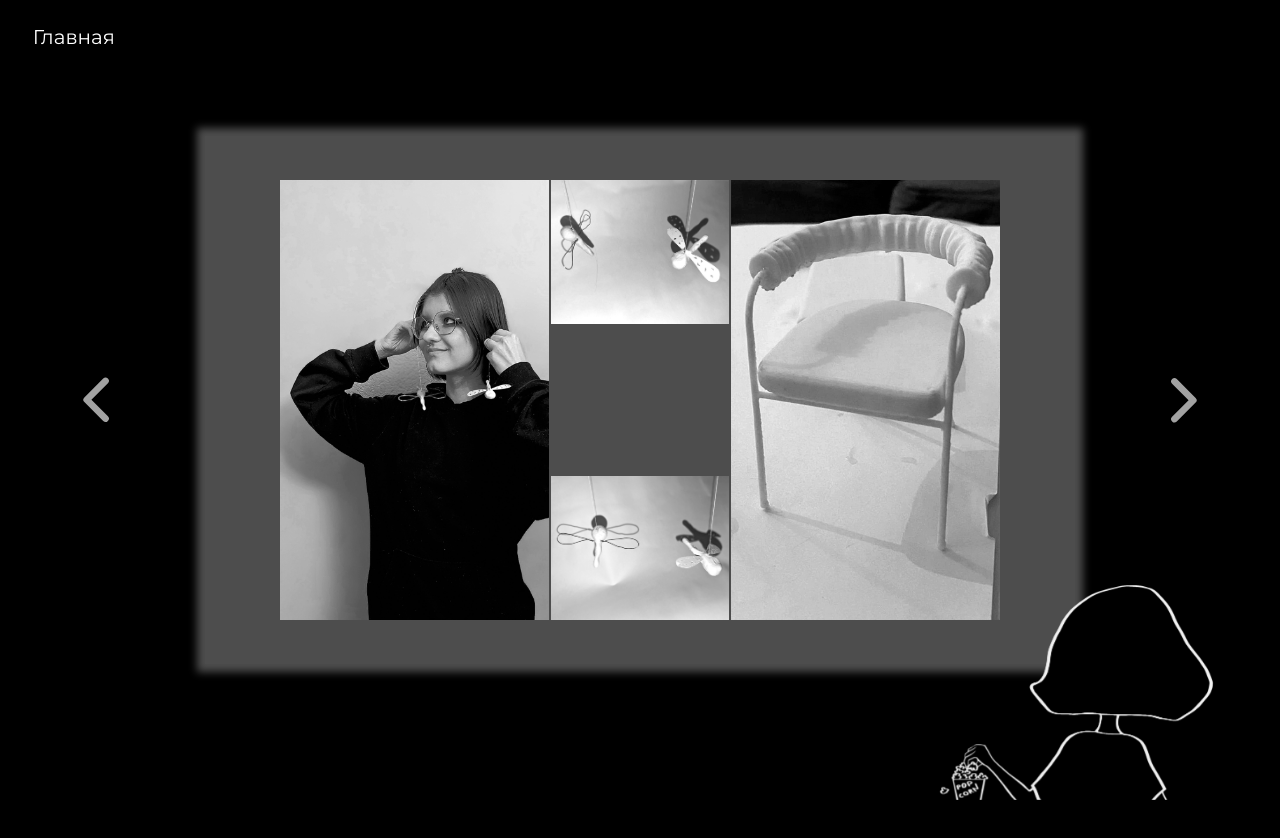
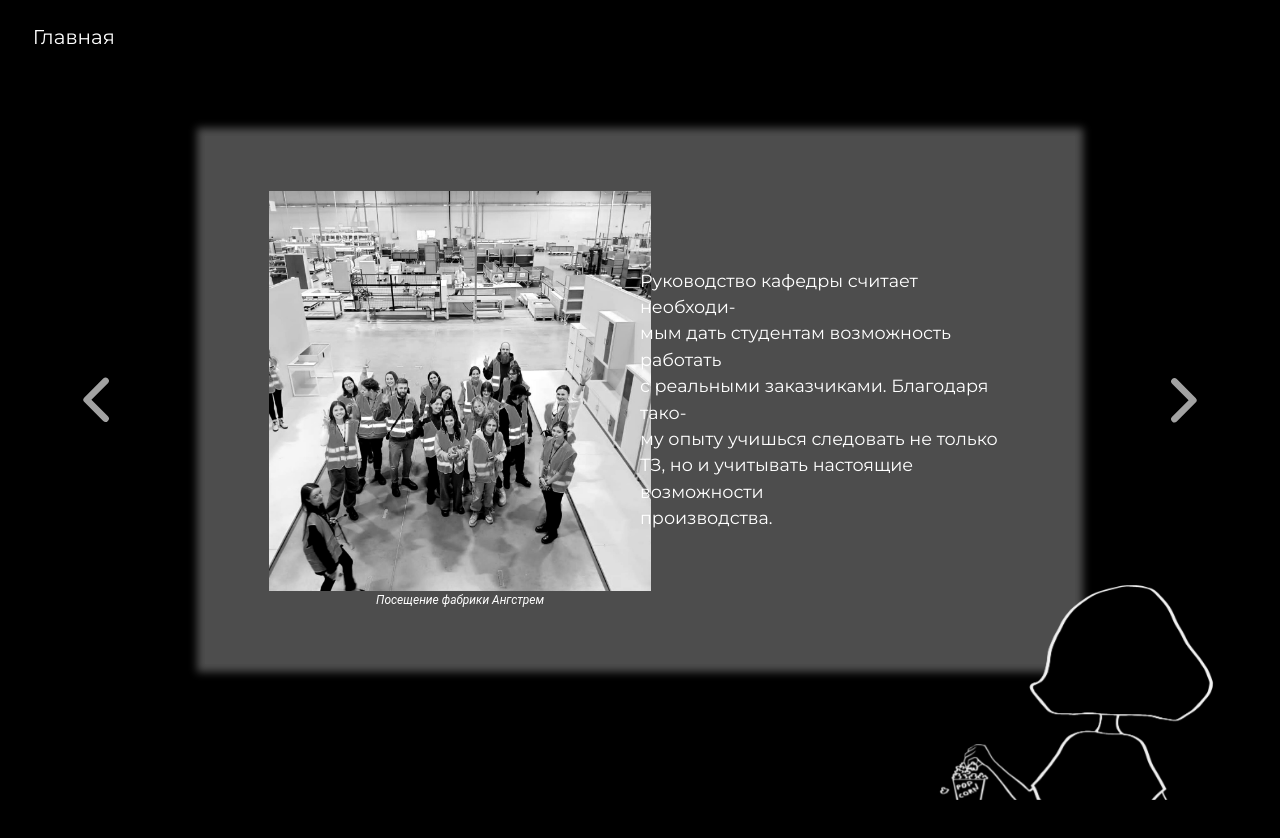
Before and after one commit to Ahri-ninetailed/halyapina.com, a Vue app: page /aboutme in a window 1280 px wide. Both pictures are taken after a click on the button 96 px from the left and 399 px from the top of the page. Built offline with nearby package versions, Linux system fonts and the light colour scheme.

Commit message:
Add 4 slide

```diff
--- a/src/pages/About.vue
+++ b/src/pages/About.vue
@@ -49,10 +49,10 @@
                 <div>
                   <img :style="heightImgSlide2" src="../images/AboutMePage/Slide2/Moodboard2.jpg" alt="Moodboard"/>
                 </div>
-                <p style="font-size: 1.5vh; font-style: italic; padding-top: 1vh;">Мудборд концептуального проекта</p>
+                <p class="title" style="padding-top: 1vh;">Мудборд концептуального проекта</p>
               </v-col>
-              <v-col cols="6" class="align-self-center">
-                <p class="text-start h-montserrat-regular slide2">
+              <v-col cols="6" class="pl-6 align-self-center">
+                <p class="text-start h-montserrat-regular slidesFont">
                   Меня зовут Мария, я с детства любила рисовать<br>
                   и фантазировать, и эти две, казалось бы, безобидные<br>
                   привычки превратили меня в дизайнера. В 2019 году<br>
@@ -76,7 +76,7 @@
 
           <v-carousel-item>
             <v-row class="slide" :style="heightSlideRowProp">
-              <v-row class="slide3">
+              <v-row class="slidesPadding">
                 <v-col cols="4" class="pa-0 d-flex align-center justify-start">
                 <img src="../images/AboutMePage/Slide3/MariaWithEarrings.jpg" style="height: 55vh;" alt="Maria with earrings">
               </v-col>
@@ -89,6 +89,27 @@
               <v-col cols="4" class="pa-0 d-flex align-center justify-end">
                 <img src="../images/AboutMePage/Slide3/prototypeOfLine.jpg" style="height: 55vh;" alt="Prototype of Line chair">
               </v-col>
+              </v-row>
+            </v-row>
+          </v-carousel-item>
+
+          <v-carousel-item>
+            <v-row class="slide" :style="heightSlideRowProp">
+              <v-row class="slidesPadding">
+                <v-col class="pa-0 d-flex flex-column align-center justify-center" cols="6">
+                  <img src="../images/AboutMePage/Slide4/factory.jpg" style="height: 50vh;" alt="Factory">
+                  <p class="title">Посещение фабрики Ангстрем</p>
+                </v-col>
+                <v-col class="pa-0 d-flex flex-column align-center justify-center" cols="6">
+                  <p class="text-start h-montserrat-regular slidesFont">
+                  Руководство кафедры считает необходи-<br>
+                  мым дать студентам возможность работать<br>
+                  с реальными заказчиками. Благодаря тако-<br>
+                  му опыту учишься следовать не только<br>
+                  ТЗ, но и учитывать настоящие возможности<br>
+                  производства.
+                  </p>
+                </v-col>
               </v-row>
             </v-row>
           </v-carousel-item>
@@ -110,7 +131,7 @@ export default {
     data() {
         return {
             carouselModel: 0,
-            totalSlides: 3, // Общее количество слайдов (вам нужно установить актуальное значение)
+            totalSlides: 4, // Общее количество слайдов (вам нужно установить актуальное значение)
             heightArr: {
                 height: '10vh'
             },
@@ -157,7 +178,7 @@ export default {
 </script>
 
 <style scoped>
-.slide3 {
+.slidesPadding {
   padding-top: 5%;
   padding-bottom: 5%;
   padding-left: 10%;
@@ -200,7 +221,11 @@ h1.slide1 {
 p {
   font-size: 2.3vh;
 }
-p.slide2 {
+p.slidesFont {
   font-size: 2.2vh;
 }
+
+.title {
+  font-size: 1.5vh; font-style: italic;
+}
 </style>
```
Also changed, not shown: src/images/AboutMePage/Slide4/factory.jpg (added).
